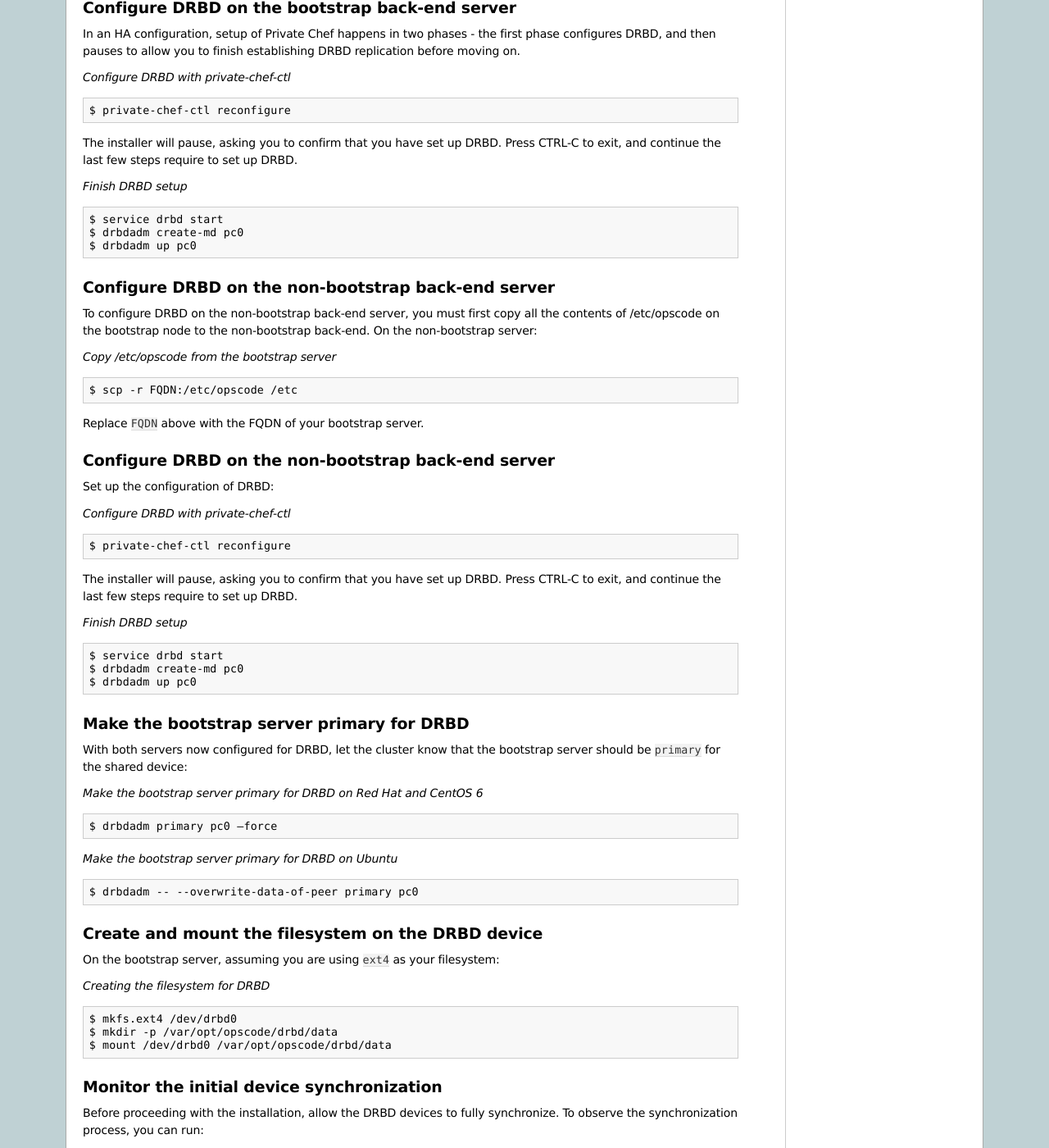
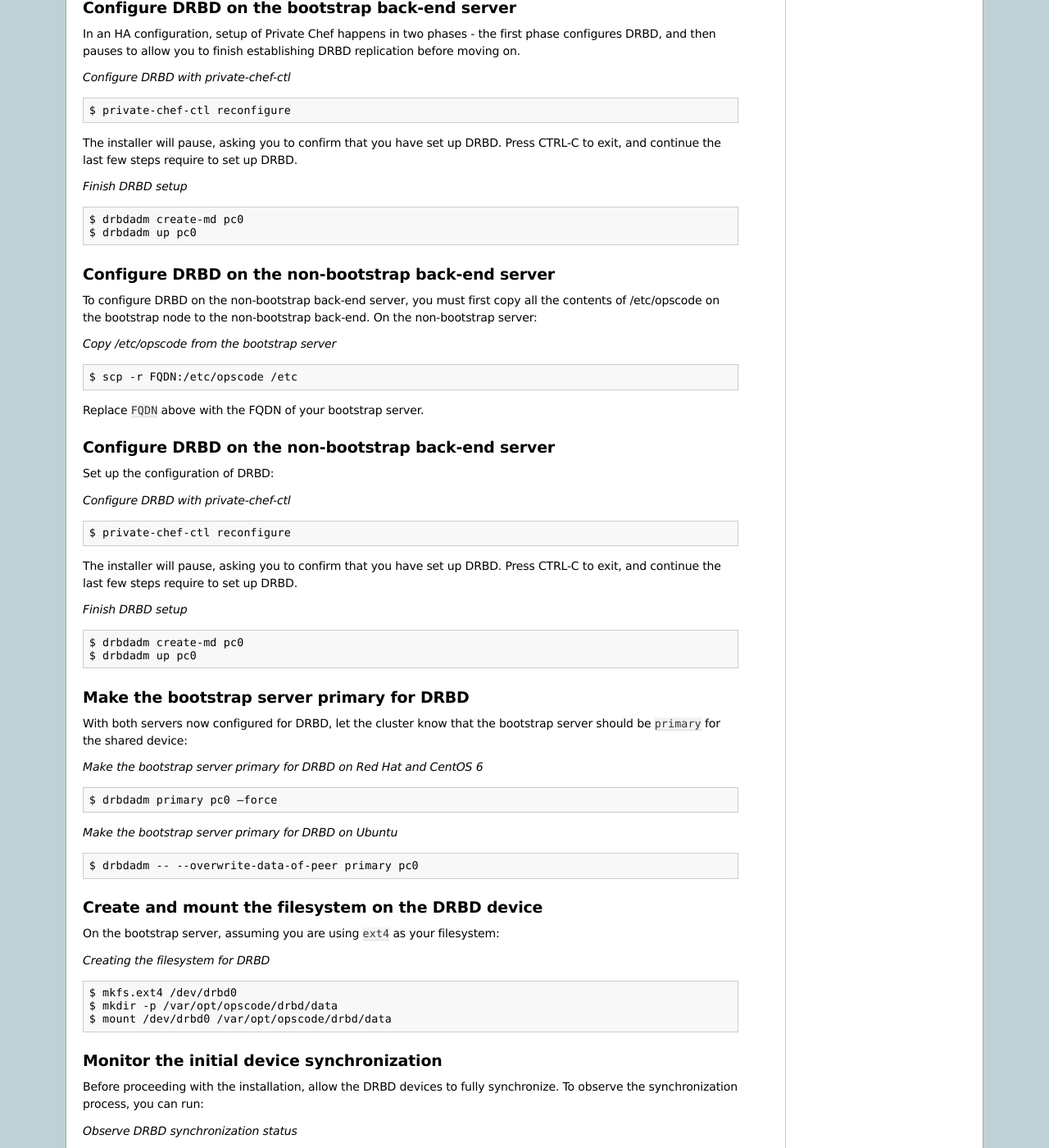
Before and after one commit to chef-boneyard/private-chef-administration, a Sphinx documentation site: the page built from source/installation/ha.rst, in a window 1280 px wide and 1400 px high, scrolled down 5465 px. Shown: the whole window at 82% size. Built offline with Sphinx 7.4.7, drawn with Linux system fonts in a browser that asks for light colours.

Commit message:
fixing docs for setting up drbd

```diff
--- a/source/installation/ha.rst
+++ b/source/installation/ha.rst
@@ -391,7 +391,6 @@
 
 .. code-block:: bash
 
-  $ service drbd start
   $ drbdadm create-md pc0
   $ drbdadm up pc0
 
@@ -429,7 +428,6 @@
 
 .. code-block:: bash
 
-  $ service drbd start
   $ drbdadm create-md pc0
   $ drbdadm up pc0
 
```
